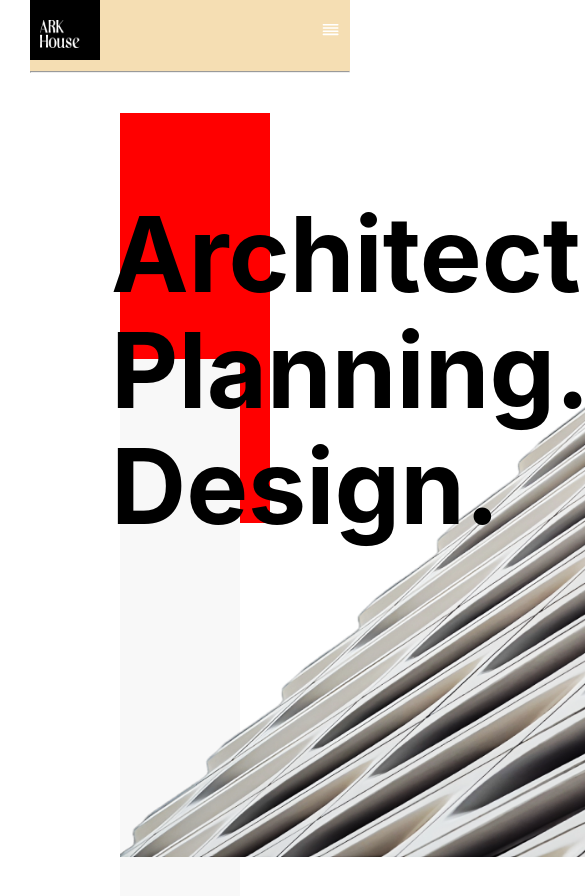
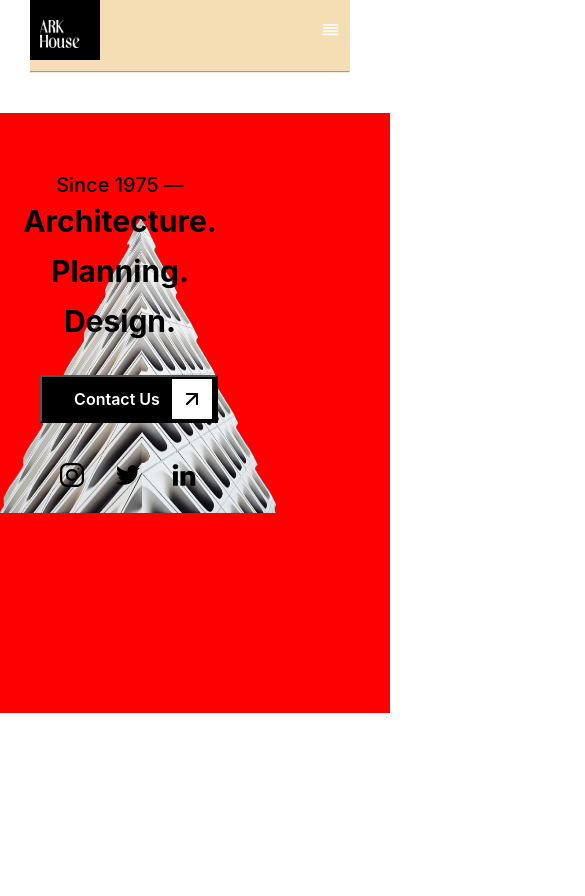
Before and after one commit to Shehna-shaji/ARK-House, a React (Vite) app in the folder frontend/: page / in a window 390 px wide. Shown: the top 896 px of the page, 585 px wide, since content can reach past the window. After the commit the page ends 844 px from the top, so only its background shows below. Built offline with nearby package versions, Linux system fonts and the light colour scheme; a web font is replaced by a local one.

Commit message:
Working progress

```diff
--- a/frontend/src/Components/Hero/Hero.css
+++ b/frontend/src/Components/Hero/Hero.css
@@ -1,23 +1,21 @@
 .hero {
-  background-color: red;
+  background-color: #ffffff;
   display: flex;
   justify-content: space-between;
   flex-direction: column;
   position: relative;
 
-
-  /* height: 826px; */
+  height: 826px;
 }
 
 .hero-section {
   display: flex;
   justify-content: space-between;
-
 }
-.bg-color{
+.bg-color {
   position: absolute;
   top: 246px;
-  /* left: 120px; */
+  left: 120px;
   background-color: #f8f8f8;
   /* width: 1272px; */
 
@@ -25,26 +23,12 @@
 
   height: 540px;
   margin: auto;
-
 }
-.background {
+.hero-img {
   position: absolute;
   top: -91px;
-  /* left: 1px; */
-
-
-  background-image: url("../../assets/HeroImage.png");
-  background-size: contain;
-
-  background-repeat: no-repeat;
-  background-position: center;
-  width: 1061px;
-  height: 650px;
-
-
-
-
-
+  width: 900px;
+  height: 600px;
 }
 
 .hero-left {
@@ -52,10 +36,9 @@
   flex-direction: column;
   align-items: flex-end;
 
-  margin: 62px 0px 0px ;
+  margin: 62px 0px 0px 108px;
   width: 659px;
   height: 348px;
-
 }
 .subtitle {
   font-weight: 500;
@@ -65,23 +48,157 @@
 }
 .hero-text {
   font-weight: 700;
-  font-size: 104px;
+  font-size: 90px;
   line-height: 116px;
   color: #000000;
   z-index: 1;
 }
-.hero-right{
-    display: flex;
+.hero-right {
+  display: flex;
+  flex-direction: column;
+
+  align-items: center;
+}
+.hero-btn {
+  margin: 62px 120px 0px 0px;
+}
+.group-social-icon {
+  display: flex;
+  margin: 88px 120px 0px 0px;
+}
+
+@media (min-width: 270px) and (max-width: 639px) {
+  .hero {
+    height: 600px;
+    background-color: red;
+  }
+  .hero-section {
     flex-direction: column;
+    justify-content: center;
+  }
+  .hero-left {
+    align-items: center;
+    margin: 62px 0px 0px 20px;
+    width: 200px;
+    height: 200px;
+  }
+  .hero-right {
+    align-items: flex-start;
+  }
+  .bg-color {
+    width: auto;
+    top: 100px;
+    left: 0px;
+  }
+  .subtitle {
+    font-size: 20px;
+  }
+  .hero-text {
+    font-size: 30px;
+    line-height: 50px;
+    text-align: center;
+  }
+  .hero-img {
+    top: 0px;
+    width: 280px;
+    height: 300px;
+  }
+  .hero-btn {
+    margin: 0px 0px 40px 40px;
+    z-index: 1;
+  }
+  .group-social-icon {
+    margin: 0px 60px;
+    z-index: 1;
+    align-items: center;
+  }
+}
 
+@media (min-width: 640px) and (max-width: 767px) {
+  .hero {
+    height: 600px;
+    background-color: red;
+  }
+  .hero-section {
+    /* flex-direction: column; */
+    justify-content: center;
+  }
+  .hero-left {
     align-items: center;
+    margin: 62px 0px 0px 40px;
+    width: 200px;
+    height: 200px;
+  }
+  .hero-right {
+    /* align-items: center; */
+  }
+  .bg-color {
+    width: auto;
+    top: 100px;
+    left: 0px;
+  }
+  .subtitle {
+    font-size: 20px;
+  }
+  .hero-text {
+    font-size: 50px;
+    line-height: 70px;
+    text-align: center;
+  }
+  .hero-img {
+    top: 0px;
+    width: 500px;
+    height: 400px;
+  }
+  .hero-btn {
+    margin: 62px 80px 0px 80px;
+  }
+  .group-social-icon {
+    margin: 80px;
+  }
+}
+
+@media(min-width:768px) and (max-width:1115px){
+  .hero {
+    height: 600px;
+    background-color: red;
+  }
+  .hero-section {
+    /* flex-direction: column; */
+    /* justify-content: center; */
+  }
+  .hero-left {
+    align-items: center;
+    margin: 62px 0px 0px 108px;
+    width: 200px;
+    height: 200px;
+  }
+  .hero-right {
+    /* align-items: center; */
+  }
+  .bg-color {
+    width: auto;
+    top: 100px;
+    left: 0px;
+  }
+  .subtitle {
+    font-size: 20px;
+  }
+  .hero-text {
+    font-size: 50px;
+    line-height: 70px;
+    /* text-align: center; */
+  }
+  .hero-img {
+    top: 0px;
+    width: 700px;
+    height: 480px;
+  }
+  .hero-btn {
+    margin: 62px 80px 0px 80px;
+  }
+  .group-social-icon {
+    margin: 80px;
+  }
 
 }
-.hero-btn{
-    margin:62px 0px 0px 0px;
-
-}
-.group-social-icon{
-    display: flex;
-    margin: 88px 0px 0px 0px;
-}
--- a/frontend/src/Components/Hero/Hero.jsx
+++ b/frontend/src/Components/Hero/Hero.jsx
@@ -25,7 +25,9 @@ const Hero = () => {
         </div>
       </div>
       <div className="bg-color">
-        <div className="background"></div>
+        <div className="background">
+          <img src={heroimage} className="hero-img"/>
+        </div>
       </div>
 
     </div>
--- /dev/null
+++ b/frontend/src/Components/MaxWidthWrapper/MaxWidthWrapper.css
@@ -0,0 +1,22 @@
+.max-wrapper{
+    padding: 0px 120px 0px 120px;
+}
+
+
+@media(min-width:270px) and (max-width:639px){
+    .max-wrapper{
+        padding: 0px 0px;
+    }
+}
+
+@media(min-width:640px) and (max-width:767px){
+    .max-wrapper{
+        padding: 0px 0px;
+    }
+}
+
+@media (min-width:768px) and (max-width:1023px){
+    .max-wrapper{
+        padding: 0px 30px 0px 30px;
+    }
+}
--- a/frontend/src/Components/MaxWidthWrapper/MaxWidthWrapper.jsx
+++ b/frontend/src/Components/MaxWidthWrapper/MaxWidthWrapper.jsx
@@ -1,8 +1,9 @@
-import React from 'react'
+import React from 'react';
+import './MaxWidthWrapper.css';
 
 const MaxWidthWrapper = ({children}) => {
   return (
-    <div style={{padding:"0px 120px 0px 120px"}}>
+    <div className='max-wrapper'>
         {children}
 
     </div>
```
Also changed, not shown: frontend/src/Components/Button/Button.css (line endings or trailing spaces).
